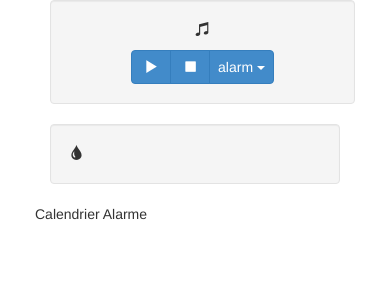
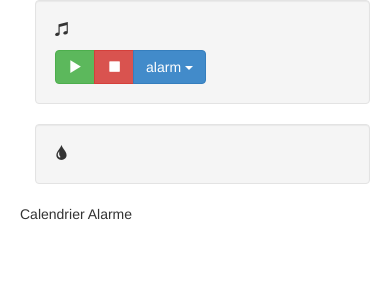
Before and after one commit to musashin/alarmclock, a Flask app: template gui/templates/main.html in a window 390 px wide. Shown: the top 300 px of the page. Run offline with Flask 2, Linux system fonts and the light colour scheme; the template is opened without the code that fills it: most values are stand-ins (such as "Sample title", 1, 10 or a date in 2020); data that the repository does not hold is empty; parts of the project's set-up code (start-up, migrations or seed data) failed here and were passed over; some libraries are stand-ins or nearby versions.

Commit message:
Cleaned a bit the UI

```diff
--- a/gui/static/js/sound.js
+++ b/gui/static/js/sound.js
@@ -1,5 +1,5 @@
 
-var refresh_delay_ms = 1000
+var refresh_delay_ms = 2000
 /*
 Refresh the current play state:
     - Play/Stop button state
--- a/gui/templates/main.html
+++ b/gui/templates/main.html
@@ -15,48 +15,44 @@
 </head>
 <body>
 
-<div class="container">
+    <div class="container-fluid">
         <div class="row">
-        <div class="col-md-6 text-center" >
+            <div class="col-sm-6" >
                 <div class="well">
                     <p>
                         <i class="glyphicon glyphicon-music">
-
                         </i>
                     </p>
-                <p>
                     <div class="btn-group">
-                        <button type="button" class="btn btn-primary" id="music-play">
+                        <button type="button" class="btn btn-success" id="music-play">
                             <i class="glyphicon glyphicon-play">
-
                             </i>
                         </button>
-                        <button type="button" class="btn btn-primary" id="music-stop">
+                        <button type="button" class="btn btn-danger" id="music-stop">
                             <i class="glyphicon glyphicon-stop">
-
                             </i>
-                            <div class="dropdown">
-                                <button id="trackbutton" class="btn btn-primary dropdown-toggle" type="button" data-toggle="dropdown">alarm
-                              <span class="caret"></span></button>
+                        </button>
+                        <div class="btn-group">
+                            <button id="trackbutton" class="btn btn-primary dropdown-toggle" type="button" data-toggle="dropdown">
+                                alarm
+                                <span class="caret"></span>
+                            </button>
                             <ul class="dropdown-menu" id="track">
                                 {% for track in tracks %}
                                 <li><a href="#">{{track}}</a></li>
                                 {% endfor %}
                             </ul>
                         </div>
-                      </button>
-
-                    </div>
-                </p>
-
                     </div>
                 </div>
-        <div class="col-md-6">
+            </div>
+            <div class="col-sm-6">
                  <div class="well">
                     <i class="glyphicon glyphicon-tint">
-
                     </i>
                 </div>
+            </div>
+
         </div>
         <div class="row">
             Calendrier Alarme
@@ -64,9 +60,6 @@
 
         </div>
     </div>
-
-
-
 
 </body>
 
--- a/gui/views.py
+++ b/gui/views.py
@@ -14,6 +14,8 @@ def index():
 
 @app.route('/play_state', methods=['GET'])
 def get_play_state():
+
+    print app.currentPlayState
 
     return jsonify(play=app.currentPlayState['status'] == 'playing',
                    track=app.currentPlayState['track'])
```
Lines whose indentation alone changed are shown as unchanged.
